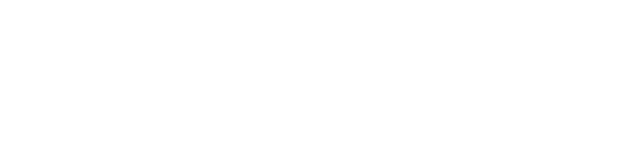
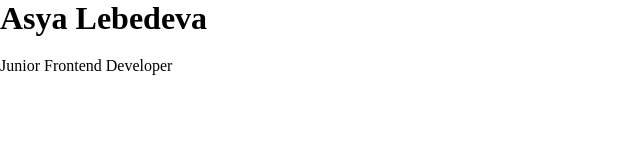
Before and after one commit to asyaLebedeva/rsschool-cv, a plain HTML site: page index.html in a window 1280 px wide. Shown: the whole page, without its empty margins (0-640 px from the left). Drawn offline with Linux system fonts and the light colour scheme.

Commit message:
build: add simple content into index.html

```diff
--- a/index.html
+++ b/index.html
@@ -7,6 +7,7 @@
     <link rel="stylesheet" href="style.css">
   </head>
   <body>
-
+    <h1>Asya Lebedeva</h1>
+    <p>Junior Frontend Developer</p>
   </body>
 </html>
```
